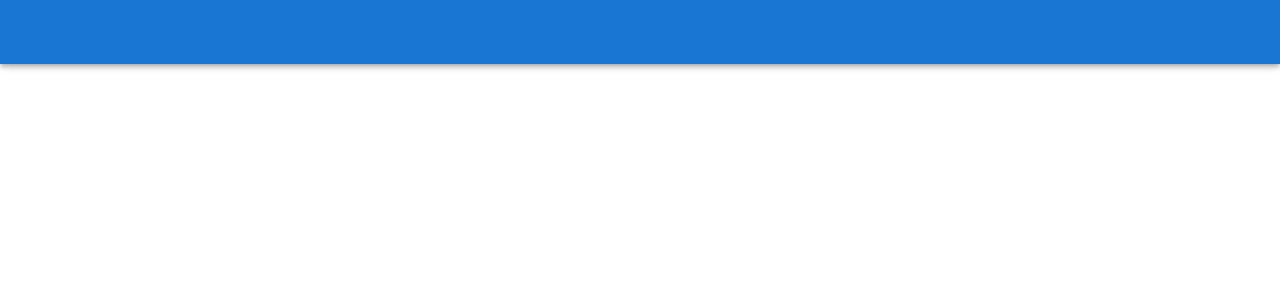
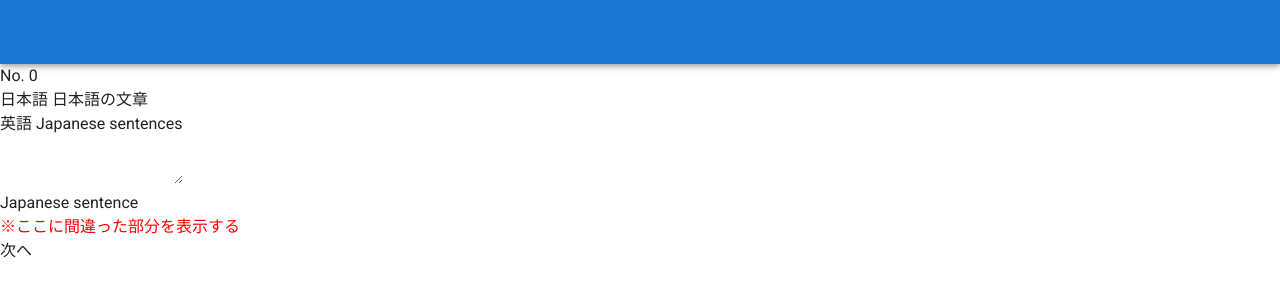
Before and after one commit to aliyome/akarenga_vue_speech, a Vue app: page / in a window 1280 px wide. Shown: the top 300 px of the page. Built offline with nearby package versions, Linux system fonts and the light colour scheme.

Commit message:
feat: 雑なモックアップを作成

```diff
--- a/src/views/Home.vue
+++ b/src/views/Home.vue
@@ -1,12 +1,51 @@
 <template>
-  <div class="home"></div>
+  <div class="home">
+    <div>No. {{ currentTranscript.no }}</div>
+    <div>日本語 {{ currentTranscript.ja }}</div>
+    <div>英語 {{ currentTranscript.en }}</div>
+    <textarea />
+    <div>
+      <span>{{ inputText }}</span>
+    </div>
+    <div>
+      <span style="color: red;">※ここに間違った部分を表示する</span>
+    </div>
+    <button @click="goNext">次へ</button>
+  </div>
 </template>
 
-<script>
-// @ is an alias to /src
+<script lang="ts">
+import Vue from 'vue';
 
-export default {
+export interface HomeViewModel {
+  currentTranscript: Transcript;
+  inputText: string;
+}
+
+export interface Transcript {
+  no: number;
+  ja: string;
+  en: string;
+}
+
+export default Vue.extend({
   name: 'Home',
+  data(): HomeViewModel {
+    return {
+      currentTranscript: {
+        no: 0,
+        ja: '日本語の文章',
+        en: 'Japanese sentences',
+      },
+      inputText: 'Japanese sentence',
+    };
+  },
   components: {},
-};
+
+  methods: {
+    goNext() {
+      console.log('次へ');
+    },
+  },
+});
 </script>
```
